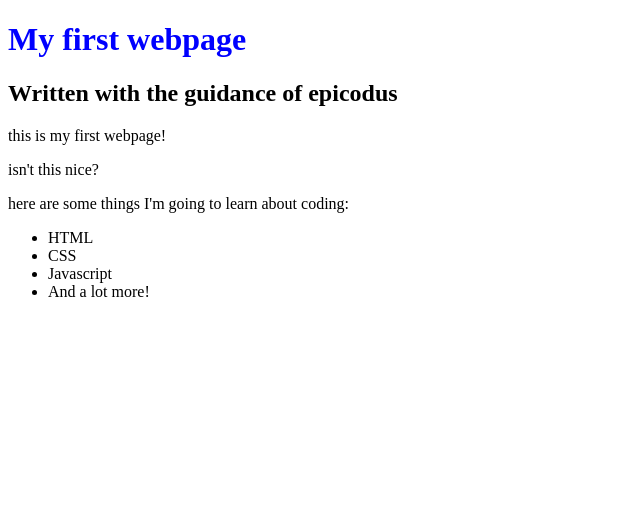
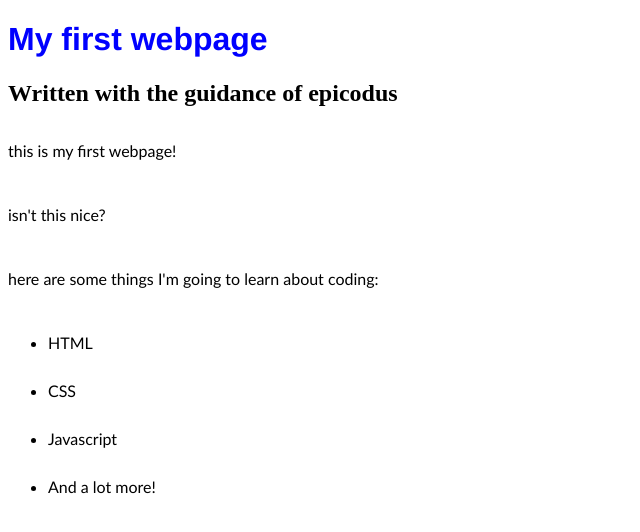
Before and after one commit to POsten040/my-first-webpage, a plain HTML site: page my-first-webpage.html in a window 1280 px wide. Shown: the whole page, without its empty margins (0-640 px from the left). Drawn offline with Linux system fonts and the light colour scheme.

Commit message:
capatalize and increase font height

```diff
--- a/css/styles.css
+++ b/css/styles.css
@@ -1,3 +1,12 @@
 h1 {
   color: blue
 }
+h1 {
+  font-family: 'Franklin Gothic Medium', 'Arial Narrow', Arial, sans-serif
+}
+p, ul {
+  font-family: 'Trebuchet MS', 'Lucida Sans Unicode', 'Lucida Grande', 'Lucida Sans', Arial, sans-serif
+}
+p, ul {
+  line-height: 300%;
+}
```
